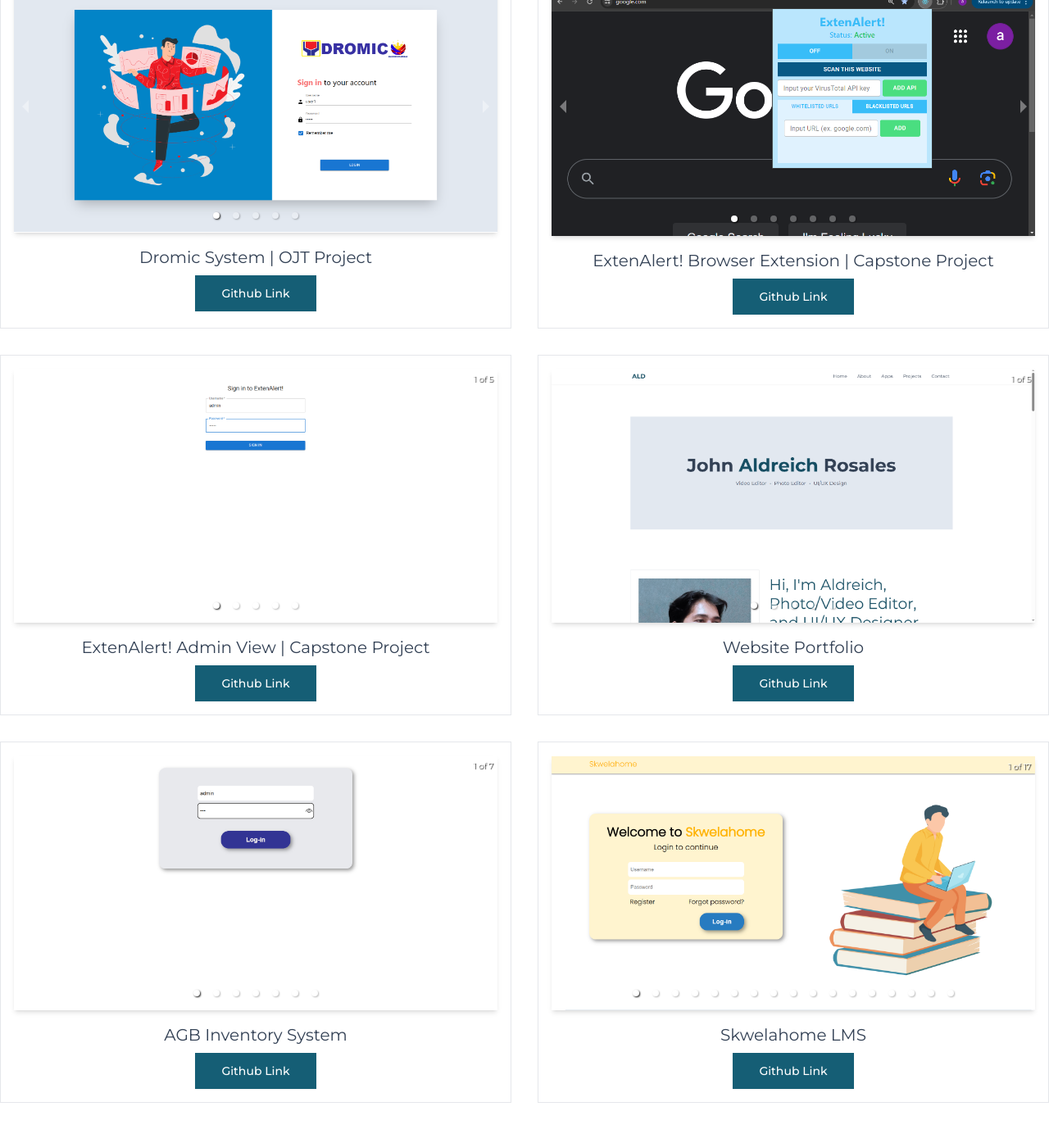
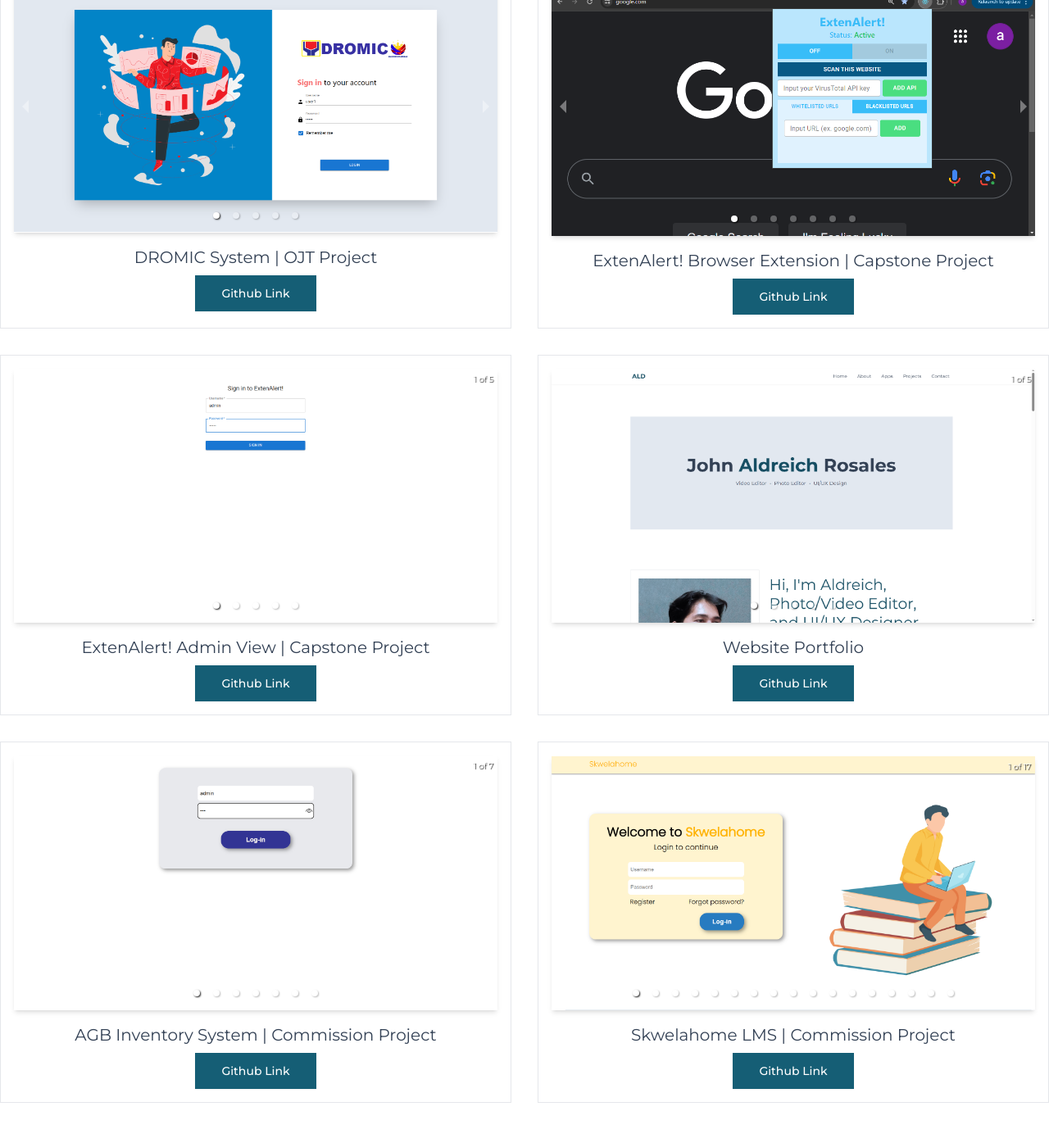
Before and after one commit to aldreichh/antoneth-final-portfolio, a React (Create React App) app: page / in a window 1280 px wide. Shown: the part 5602-6986 px from the top of the page at 82% size. Built offline with nearby package versions, Linux system fonts and the light colour scheme.

Commit message:
few changes to web project titles

```diff
--- a/src/components/Projects.js
+++ b/src/components/Projects.js
@@ -175,7 +175,7 @@
                     <img src={DromicSystem4} alt="DromicSystem4"/>
                     <img src={DromicSystem5} alt="DromicSystem5"/>
                 </Carousel>
-                <p className="mt-4 text-xl text-slate-700">Dromic System | OJT Project</p>
+                <p className="mt-4 text-xl text-slate-700">DROMIC System | OJT Project</p>
                 <button
                     onClick={DromicGithub}
                     type="submit"
@@ -267,7 +267,7 @@
                     <img src={AGB6} alt="AGB6"/>
                     <img src={AGB7} alt="AGB7"/>
                 </Carousel>
-                <p className="mt-4 text-xl text-slate-700">AGB Inventory System</p>
+                <p className="mt-4 text-xl text-slate-700">AGB Inventory System | Commission Project</p>
                 <button
                     onClick={AGBGithub}
                     type="submit"
@@ -301,7 +301,7 @@
                     <img src={Skwelahome16} alt="Skwelahome16"/>
                     <img src={Skwelahome17} alt="Skwelahome17"/>
                 </Carousel>
-                <p className="mt-4 text-xl text-slate-700">Skwelahome LMS</p>
+                <p className="mt-4 text-xl text-slate-700">Skwelahome LMS | Commission Project</p>
                 <button
                     onClick={SkwelahomeGithub}
                     type="submit"
```
